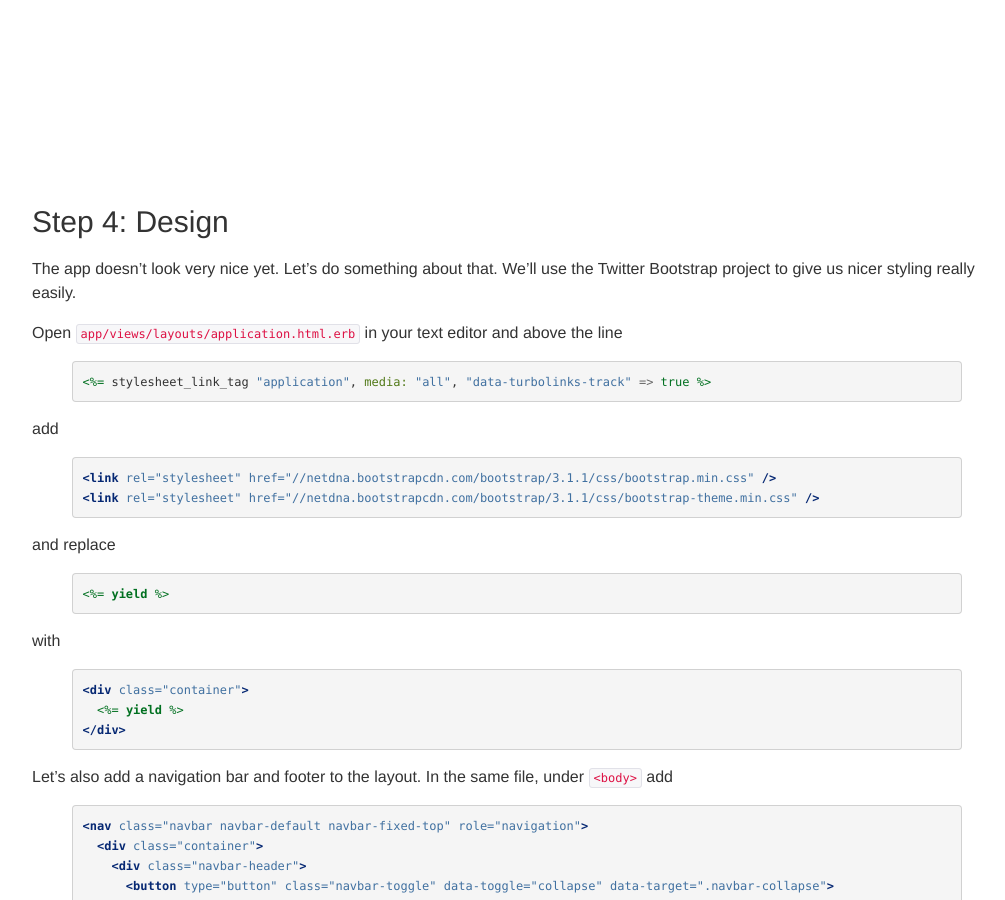
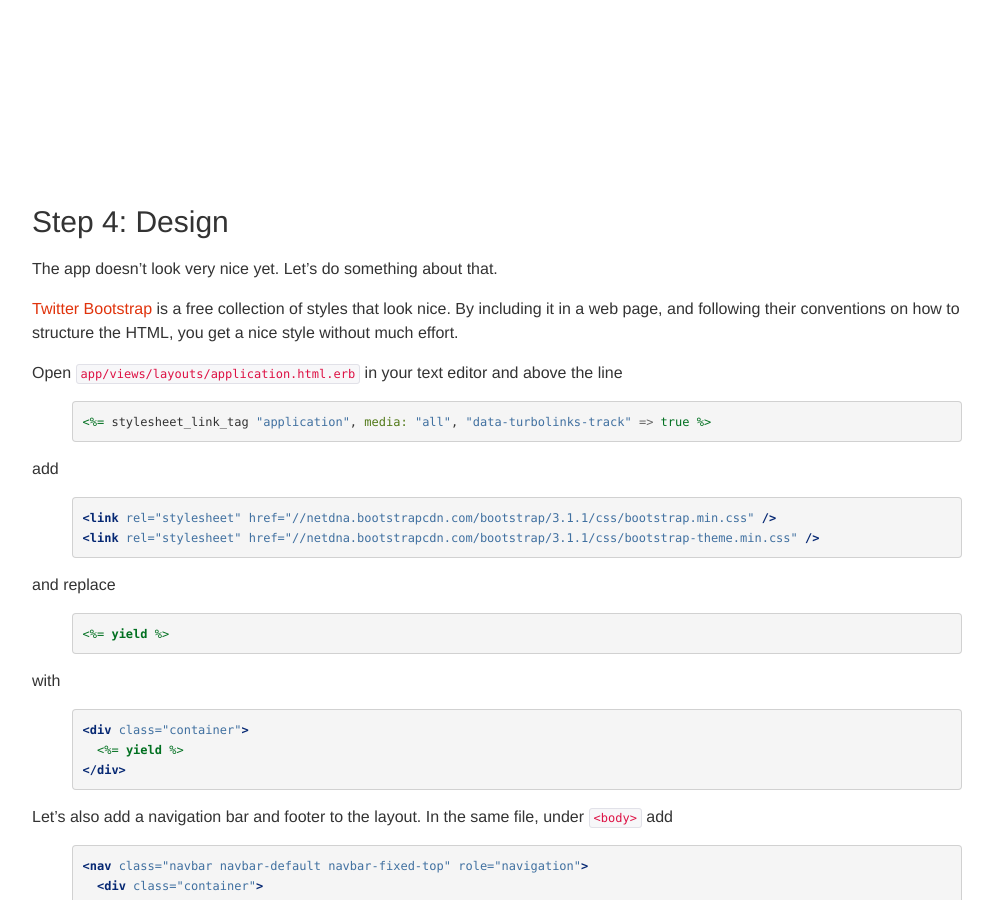
Before and after one commit to railsgirls/guides.railsgirls.com, a Jekyll site: the page built from _posts/2012-04-18-app.markdown, in a window 1280 px wide and 900 px high, scrolled down 6605 px. Shown: the whole window, without its empty margins (53-1058 px from the left). Built offline with Jekyll 4.4.1, drawn with Linux system fonts in a browser that asks for light colours; nearby versions of some CDN libraries; some of the changed text lies outside the part shown.

```diff
--- a/_posts/2012-04-18-app.markdown
+++ b/_posts/2012-04-18-app.markdown
@@ -224,7 +224,9 @@
 ## Step 4: Design
 
 
-The app doesn't look very nice yet. Let's do something about that. We'll use the Twitter Bootstrap project to give us nicer styling really easily.
+The app doesn't look very nice yet. Let's do something about that.
+
+[Twitter Bootstrap](http://getbootstrap.com/) is a free collection of styles that look nice. By including it in a web page, and following their conventions on how to structure the HTML, you get a nice style without much effort.
 
 Open `app/views/layouts/application.html.erb` in your text editor and above the line
 
```
Also changed, not shown: other parts of _posts/2012-04-18-app.markdown (+0 -2 lines).
